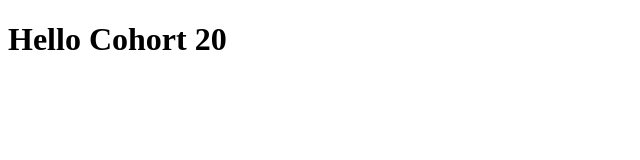
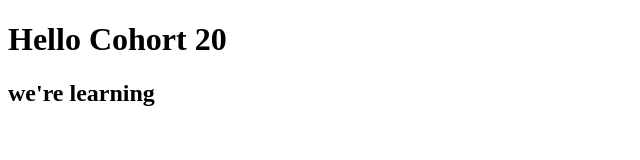
Before and after one commit to teevien/githubpagesfun, a plain HTML site: page index.html in a window 1280 px wide. Shown: the whole page, without its empty margins (0-640 px from the left). Drawn offline with Linux system fonts and the light colour scheme.

Commit message:
made a change

```diff
--- a/index.html
+++ b/index.html
@@ -8,5 +8,6 @@
 </head>
 <body>
     <h1>Hello Cohort 20</h1>
+    <h2>we're learning</h2>
 </body>
 </html>
```
